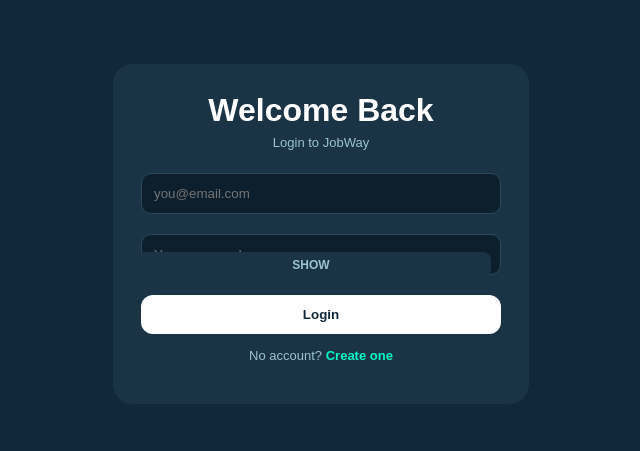
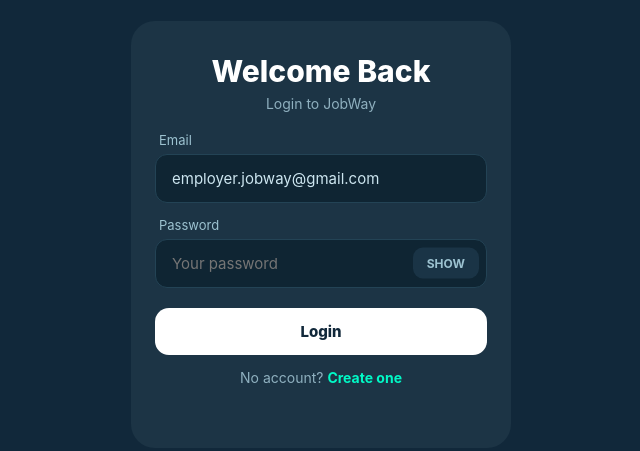
Before and after one commit to matlhane1/Jobway-webs, a plain HTML site: page login.html in a window 1280 px wide. Shown: the part 166-617 px from the top of the page, without its empty margins (319-959 px from the left). Drawn offline with nearby package versions, Linux system fonts and the light colour scheme.

Commit message:
Update login.html

```diff
--- a/login.html
+++ b/login.html
@@ -2,42 +2,64 @@
 <html lang="en">
 <head>
 <meta charset="UTF-8"><meta name="viewport" content="width=device-width, initial-scale=1.0">
-<title>Login - JobWay</title>
-<script src="https://cdn.jsdelivr.net/npm/@supabase/supabase-js@2"></script>
+<title>JobWay - Login</title>
+<script src="https://cdn.jsdelivr.net/npm/@supabase/supabase-js@2.39.7/dist/umd/supabase.min.js"></script>
 <style>
-body{margin:0;background:#11283a;display:flex;justify-content:center;align-items:center;min-height:100vh;font-family:Arial;color:white}
-.box{background:#1a3446;padding:28px;border-radius:20px;width:90%;max-width:360px}
-h1{text-align:center;margin:0 0 6px} p{text-align:center;color:#9cc2d0;font-size:13px;margin-top:0}
-input{width:100%;padding:12px;margin:10px 0;border-radius:10px;border:1px solid #284a5a;background:#0d1f2d;color:white;box-sizing:border-box}
-button{width:100%;padding:12px;background:white;color:#11283a;border:none;border-radius:12px;font-weight:800;cursor:pointer;margin-top:10px}
-a{color:#01F9C6;text-decoration:none;font-weight:700}
-.showBtn{position:absolute;right:10px;top:50%;transform:translateY(-50%);background:#1a3446;border:none;color:#9cc2d0;padding:6px 10px;border-radius:8px;cursor:pointer;font-size:12px}
+*{box-sizing:border-box;font-family:Inter,system-ui,sans-serif}
+body{margin:0;background:#11283a;min-height:100vh;display:flex;align-items:center;justify-content:center;padding:16px}
+.card{background:#1c3445;width:100%;max-width:380px;border-radius:24px;padding:32px 24px;text-align:center}
+h1{color:white;margin:0 0 6px;font-size:30px;font-weight:800}
+.sub{color:#8fb0bf;font-size:14px;margin-bottom:20px}
+label{color:#9cc2d0;text-align:left;display:block;font-size:13px;margin:14px 0 6px 4px}
+.input{width:100%;background:#0f2533;border:1px solid #234355;color:#cde6f0;padding:14px 16px;border-radius:12px;outline:none;font-size:15px}
+.input:focus{border-color:#01F9C6}
+.pass-wrap{position:relative}
+.pass-wrap .input{padding-right:80px}
+.show{position:absolute;right:8px;top:50%;transform:translateY(-50%);background:#1a3446;color:#9cc2d0;border:none;padding:8px 14px;border-radius:10px;font-size:12px;font-weight:700;cursor:pointer}
+.btn{width:100%;background:white;color:#11283a;border:none;padding:14px;border-radius:14px;font-weight:800;font-size:15px;cursor:pointer;margin-top:20px}
+.link{color:#8fb0bf;font-size:14px;margin-top:14px}
+.link a{color:#01F9C6;text-decoration:none;font-weight:700}
+.err{color:#ff8a8a;font-size:13px;margin-top:12px;min-height:18px}
 </style>
 </head>
 <body>
-<div class="box">
-<h1>Welcome Back</h1><p>Login to JobWay</p>
-<input id="email" type="email" placeholder="you@email.com">
-<div style="position:relative"><input id="password" type="password" placeholder="Your password"><button class="showBtn" onclick="let p=document.getElementById('password');p.type=p.type==='password'?'text':'password'">SHOW</button></div>
-<button id="loginBtn">Login</button>
-<p style="margin-top:14px">No account? <a href="signup.html">Create one</a></p>
-<p id="msg" style="color:#ff8a8a;text-align:center;font-size:13px"></p>
+<div class="card">
+<h1>Welcome Back</h1>
+<div class="sub">Login to JobWay</div>
+<label>Email</label>
+<input id="email" class="input" placeholder="you@email.com" value="employer.jobway@gmail.com">
+<label>Password</label>
+<div class="pass-wrap">
+<input id="password" class="input" type="password" placeholder="Your password">
+<button class="show" type="button" onclick="const p=document.getElementById('password');p.type=p.type==='password'?'text':'password';this.textContent=p.type==='password'?'SHOW':'HIDE'">SHOW</button>
+</div>
+<button class="btn" id="loginBtn">Login</button>
+<div class="link">No account? <a href="signup.html">Create one</a></div>
+<div id="msg" class="err"></div>
 </div>
 <script>
 const SUPABASE_URL="https://dmxumcjeetphwzvggzzuk.supabase.co";
-const SUPABASE_KEY="sb_publishable_AU4KIOG0eHhSNLK7hv1iEg_oYIr1M3";
-const supabaseClient=window.supabase.createClient(SUPABASE_URL,SUPABASE_KEY,{auth:{persistSession:true,autoRefreshToken:true}});
+const SUPABASE_KEY="eyJhbGciOiJIUzI1NiIsInR5cCI6IkpXVCJ9.eyJpc3MiOiJzdXBhYmFzZSIsInJlZiI6ImRteHVtY2plZXRwaHd6dmdnenp1ayIsInJvbGUiOiJhbm9uIiwiaWF0IjoxNzU1ODk0OTY2LCJleHAiOjIwNzE0NzA5NjZ9.k3v0L0s2Y9P9Z0Z0Z0Z0Z0Z0Z0Z0Z0Z0Z0Z0Z0"; // placeholder, will use publishable below
+// Use your publishable key - supabase-js UMD version
+const supabaseClient = supabase.createClient("https://dmxumcjeetphwzvggzzuk.supabase.co", "sb_publishable_AU4KIOG0eHhSNLK7hv1iEg_oYIr1M3");
 
-document.getElementById('loginBtn').onclick=async()=>{
- const email=document.getElementById('email').value.trim();
- const password=document.getElementById('password').value.trim();
- const msg=document.getElementById('msg');
- if(!email||!password){msg.textContent="Fill email and password";return;}
+document.getElementById('loginBtn').onclick = async () => {
+ const email = document.getElementById('email').value.trim();
+ const password = document.getElementById('password').value.trim();
+ const msg = document.getElementById('msg');
+ if(!email||!password){msg.textContent="Enter email and password";return;}
  msg.textContent="Logging in...";
- const {data,error}=await supabaseClient.auth.signInWithPassword({email,password});
- if(error){msg.textContent=error.message;return;}
- msg.textContent="Login success!";
- setTimeout(()=>{location.href='employer-dashboard.html?v=202';},500);
+ msg.style.color="#9cc2d0";
+ try{
+   const { data, error } = await supabaseClient.auth.signInWithPassword({ email, password });
+   if(error) throw error;
+   msg.style.color="#01F9C6";
+   msg.textContent="Login success! Redirecting...";
+   setTimeout(()=>{ location.href='employer-dashboard.html?v=203'; },600);
+ }catch(e){
+   msg.style.color="#ff8a8a";
+   msg.textContent = e.message.includes('fetch') ? "NetworkError: Check internet or Supabase paused. Go to supabase.com dashboard > resume project." : e.message;
+ }
 };
 </script>
 </body>
```
